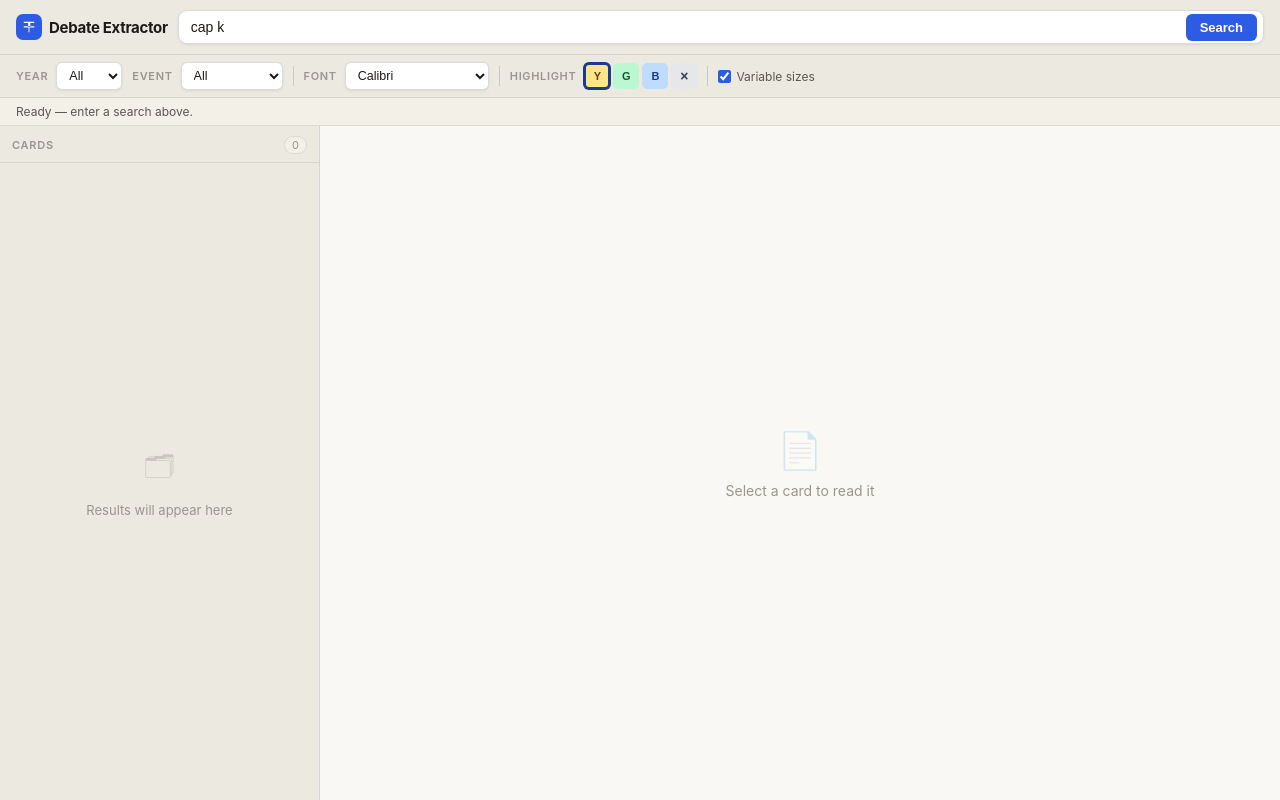
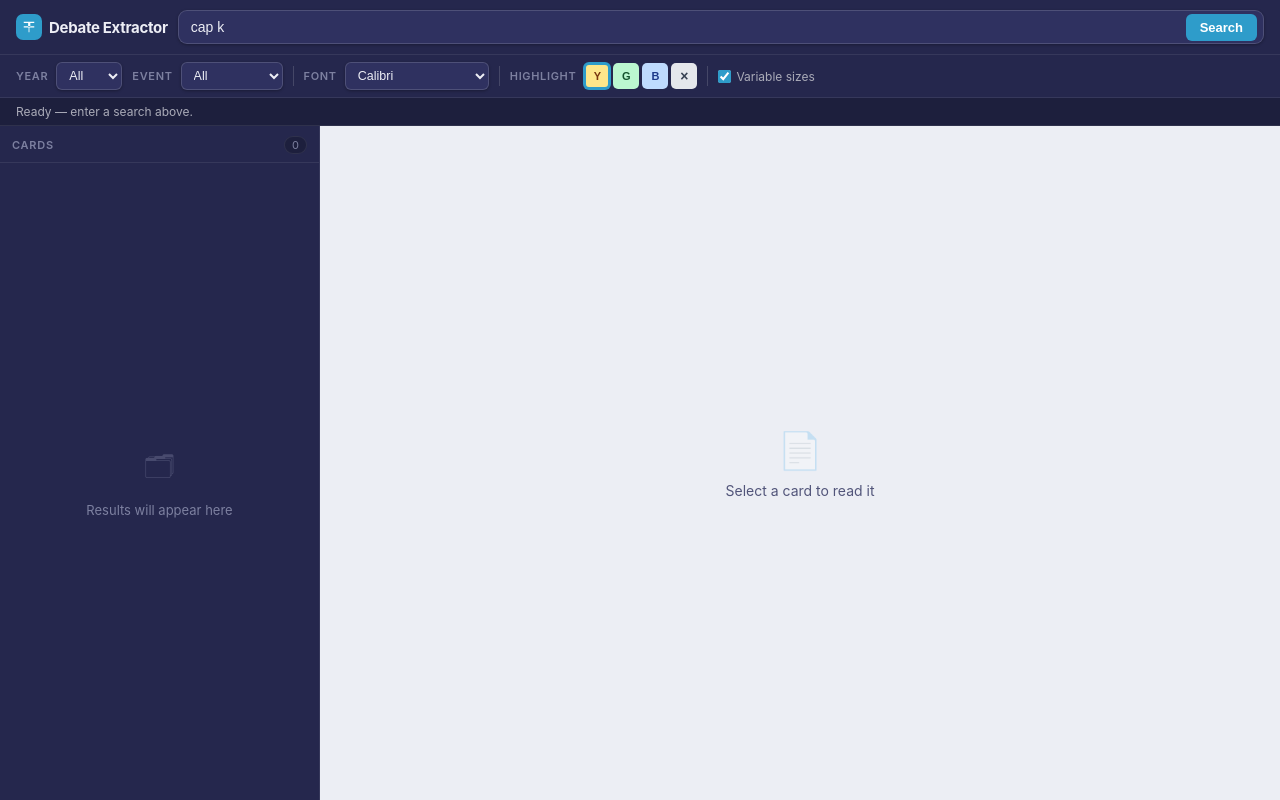
Before and after one commit to epicgamer6707/RRHS_Debate, a Flask app: page / in a window 1280 px wide. Run offline with Flask 3, Linux system fonts and the light colour scheme.

Commit message:
Retheme scraper with RRHS navy/cyan brand palette
Add shared theme.css (single source of truth for the Type Terms palette) so
future pages match. Retheme the scraper to dark navy chrome with cyan accents;
keep the reading pane light so highlighted evidence stays readable.

Co-Authored-By: Claude Opus 4.8 <noreply@anthropic.com>

```diff
--- a/app/static/css/scraper.css
+++ b/app/static/css/scraper.css
@@ -2,23 +2,28 @@
 *, *::before, *::after { box-sizing: border-box; margin: 0; padding: 0; }
 
 :root {
-    --bg:       #f3f0e8;
-    --bg-panel: #ece9e1;
-    --bg-card:  #f8f6f1;
-    --bg-right: #faf8f4;
-    --border:   rgba(0,0,0,0.09);
-    --border-md:rgba(0,0,0,0.14);
-    --text:     #1c1916;
-    --text-2:   #5c5751;
-    --text-3:   #9a958f;
-    --blue:     #2d5be3;
-    --blue-lt:  #eef2ff;
-    --blue-bd:  #93aef8;
-    --green:    #16803c;
-    --shadow-sm:0 1px 3px rgba(0,0,0,0.07);
-    --shadow:   0 2px 8px rgba(0,0,0,0.10);
+    --bg:       var(--surface-0);
+    --bg-panel: var(--surface-1);
+    --bg-card:  var(--surface-2);
+    --bg-right: #eceef4;              /* light reading pane — keeps evidence readable */
+    --border:   var(--line);
+    --border-md:var(--line-md);
+    --text:     var(--text-hi);
+    --text-2:   var(--text-mid);
+    --text-3:   var(--text-lo);
+    --blue:     var(--accent);
+    --blue-lt:  var(--accent-soft);
+    --blue-bd:  var(--accent);
+    --green:    #34c98b;
+    --shadow-sm:0 1px 3px rgba(0,0,0,0.30);
+    --shadow:   0 2px 10px rgba(0,0,0,0.40);
     --radius:   9px;
     --radius-sm:6px;
+
+    /* reading-pane specific (dark text on the light document surface) */
+    --read-text:   #1b1d38;
+    --read-text-2: #52557a;
+    --read-line:   rgba(0,0,0,0.12);
 }
 
 body {
@@ -80,7 +85,7 @@ body {
     display: flex;
     align-items: center;
     gap: 6px;
-    background: white;
+    background: var(--bg-card);
     border: 1px solid var(--border-md);
     border-radius: var(--radius);
     padding: 0 6px 0 12px;
@@ -90,7 +95,7 @@ body {
 
 .search-wrap:focus-within {
     border-color: var(--blue);
-    box-shadow: 0 0 0 3px rgba(45,91,227,0.12);
+    box-shadow: 0 0 0 3px var(--accent-soft);
 }
 
 .search-wrap input {
@@ -120,7 +125,7 @@ body {
     flex-shrink: 0;
 }
 
-.btn-search:hover { background: #1d4fd6; }
+.btn-search:hover { background: var(--accent-2); }
 .btn-search:disabled { opacity: 0.5; cursor: not-allowed; }
 
 .btn-copyall {
@@ -166,7 +171,7 @@ body {
     font-size: 12.5px;
     border-radius: var(--radius-sm);
     border: 1px solid var(--border-md);
-    background: white;
+    background: var(--bg-card);
     color: var(--text);
     cursor: pointer;
     outline: none;
@@ -206,7 +211,7 @@ body {
 }
 
 .hl-btn:hover { transform: scale(1.1); }
-.hl-btn.active { border-color: #1e3a8a; box-shadow: 0 0 0 1px #1e3a8a; }
+.hl-btn.active { border-color: var(--accent); box-shadow: 0 0 0 1px var(--accent); }
 #hlY { background: #fde68a; color: #78350f; }
 #hlG { background: #bbf7d0; color: #14532d; }
 #hlB { background: #bfdbfe; color: #1e3a8a; }
@@ -326,7 +331,7 @@ body {
 .card-item {
     width: 100%;
     text-align: left;
-    background: white;
+    background: var(--bg-card);
     border: 1px solid var(--border);
     border-radius: var(--radius);
     padding: 10px 12px;
@@ -391,7 +396,7 @@ body {
     align-items: center;
     justify-content: center;
     gap: 10px;
-    color: var(--text-3);
+    color: var(--read-text-2);
     font-size: 14px;
 }
 
@@ -410,13 +415,13 @@ body {
     gap: 16px;
     margin-bottom: 20px;
     padding-bottom: 16px;
-    border-bottom: 1px solid var(--border);
+    border-bottom: 1px solid var(--read-line);
 }
 
 .right-title {
     font-size: 17px;
     font-weight: 700;
-    color: var(--text);
+    color: var(--read-text);
     line-height: 1.35;
     flex: 1;
     letter-spacing: -0.2px;
@@ -427,7 +432,7 @@ body {
     align-items: center;
     gap: 6px;
     padding: 7px 14px;
-    background: var(--text);
+    background: var(--accent);
     color: white;
     border: none;
     border-radius: var(--radius-sm);
@@ -439,7 +444,7 @@ body {
     transition: background 0.15s;
 }
 
-.btn-copy:hover { background: #333; }
+.btn-copy:hover { background: var(--accent-2); }
 .btn-copy.copied { background: var(--green); }
 
 .btn-copy svg {
@@ -451,7 +456,7 @@ body {
 
 .right-content {
     line-height: 1.8;
-    color: var(--text);
+    color: var(--read-text);
     word-break: break-word;
 }
 
--- /dev/null
+++ b/app/static/css/theme.css
@@ -0,0 +1,33 @@
+/* ─────────────────────────────────────────────────────────────────────────────
+   RRHS Debate — shared brand theme.
+   Palette from the "Type Terms" navy/cyan scheme. Loaded on every page so the
+   scraper, login, dashboard, etc. all share one source of truth.
+   ───────────────────────────────────────────────────────────────────────────── */
+:root {
+    /* Raw brand palette */
+    --c-navy:  #25274D;
+    --c-slate: #464866;
+    --c-gray:  #AAABB8;
+    --c-cyan:  #2E9CCA;
+    --c-blue:  #29648A;
+
+    /* Dark-UI surfaces (derived) */
+    --surface-0: #1d1f3d;   /* deepest background         */
+    --surface-1: #25274D;   /* navy panels / bars         */
+    --surface-2: #2f3160;   /* raised cards / inputs       */
+    --surface-3: #464866;   /* slate — hover / higher lift */
+
+    /* Text on dark surfaces */
+    --text-hi:  #edeef5;    /* primary   */
+    --text-mid: #aaabb8;    /* secondary */
+    --text-lo:  #7d80a0;    /* muted     */
+
+    /* Accents */
+    --accent:      #2E9CCA; /* cyan — primary action      */
+    --accent-2:    #29648A; /* blue — hover / secondary   */
+    --accent-soft: rgba(46, 156, 202, 0.15);
+
+    /* Hairlines on dark surfaces */
+    --line:    rgba(255, 255, 255, 0.08);
+    --line-md: rgba(255, 255, 255, 0.15);
+}
--- a/app/templates/scraper.html
+++ b/app/templates/scraper.html
@@ -4,6 +4,7 @@
 <meta charset="UTF-8">
 <meta name="viewport" content="width=device-width, initial-scale=1">
 <title>Debate Extractor</title>
+<link rel="stylesheet" href="{{ url_for('static', filename='css/theme.css') }}">
 <link rel="stylesheet" href="{{ url_for('static', filename='css/scraper.css') }}">
 <style id="fmtStyle"></style>
 </head>
```
Also changed, not shown: .claude/launch.json (added).
